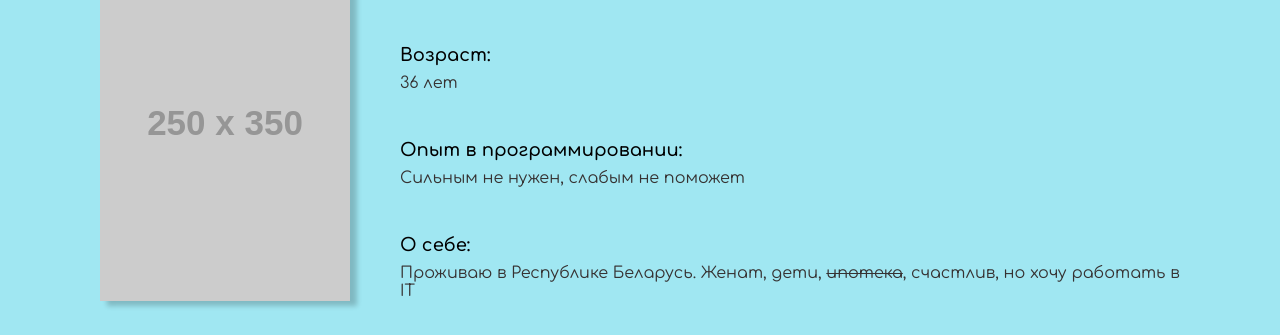
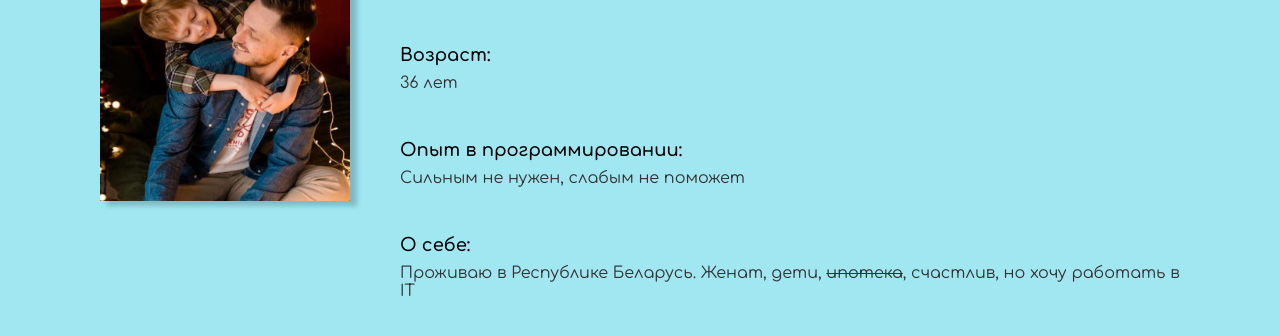
Before and after one commit to Nippi1985/student_page, a plain HTML site: page index.html in a window 1280 px wide. Shown: the part 171-506 px from the top of the page. Drawn offline with nearby package versions, Linux system fonts and the light colour scheme; placeholder pictures from the web are drawn by us.

Commit message:
Add files via upload

```diff
--- a/index.html
+++ b/index.html
@@ -14,7 +14,7 @@
         <h1>Карточка студента</h1>
         <section class="user">
             <article class="user__bio">
-                <img class="user__photo" src="http://placehold.it/250x350" alt="Фото студента">
+                <img class="user__photo" src="./img/photo.jpg" alt="Фото студента">
                 <dl class="user__info">
                     <div>
                         <dt>Имя, фамилия:</dt>
```
